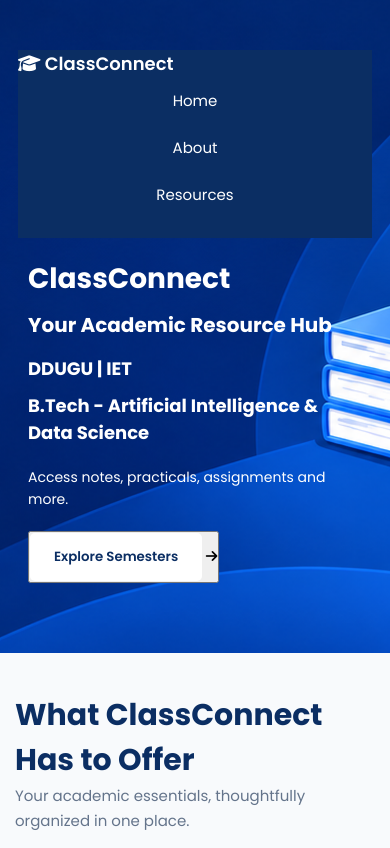
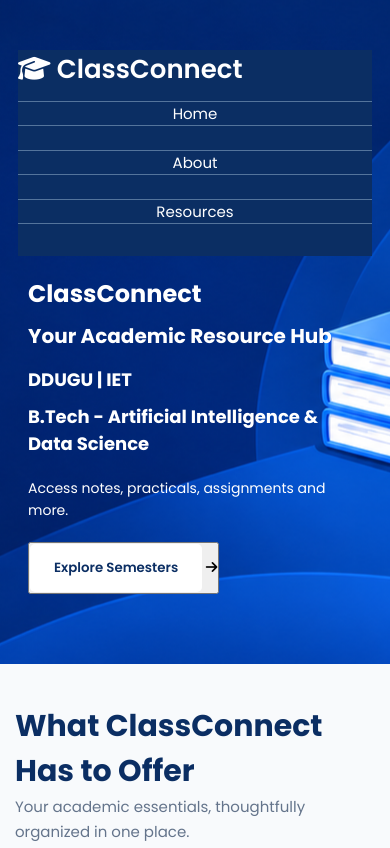
Before and after one commit to GulshanMishra-acc/ClassConnect, a plain HTML site: page index.html in a window 390 px wide. Shown: the top 848 px of the page. Drawn offline with Linux system fonts and the light colour scheme.

Commit message:
css update

```diff
--- a/style.css
+++ b/style.css
@@ -752,16 +752,16 @@ img {
 
     /* Navbar */
     .navbar {
-        height: auto;
-        min-height: 65px;
+        /* height: auto;
+        min-height: 65px; */
         padding: 0px;
         flex-wrap: wrap;
-        position: relative;
+        /* position: relative; */
         padding-bottom: 20px;
     }
 
     .logo {
-        font-size: 25px;
+        font-size: 26px;
     }
 
     .nav-links {
@@ -781,6 +781,8 @@ img {
 
     .nav-links a {
         display: block;
+        border-top: 1px solid #54749C;
+        border-bottom: 1px solid #54749C;
     }
 
     /* Hero Section */
@@ -798,7 +800,7 @@ img {
     }
 
     .mainPage-content h2 {
-        font-size: clamp(28px, 7vw, 40px);
+        font-size: 24px;
     }
     .mainPage-content h3 {
         font-size: 20px;
@@ -928,16 +930,16 @@ img {
 @media screen and (max-width: 480px) {
 
     .logo {
-        font-size: 18px;
+        font-size: 26px;
     }
 
     .mainPage_bg_img {
         min-height: 55vh;
     }
 
-    .mainPage-content h1 {
+    /* .mainPage-content h1 {
         font-size: 27px;
-    }
+    } */
 
     .mainPage-content p {
         font-size: 14px;
```
